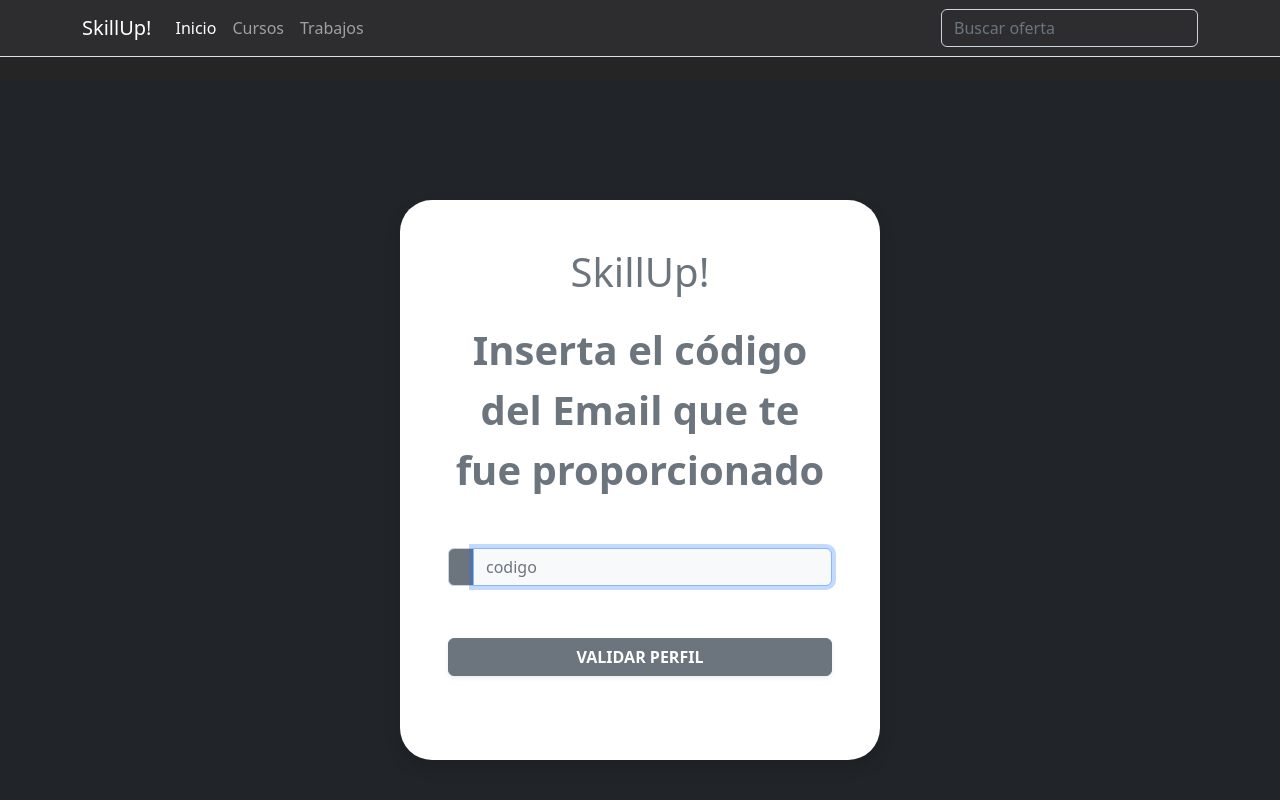
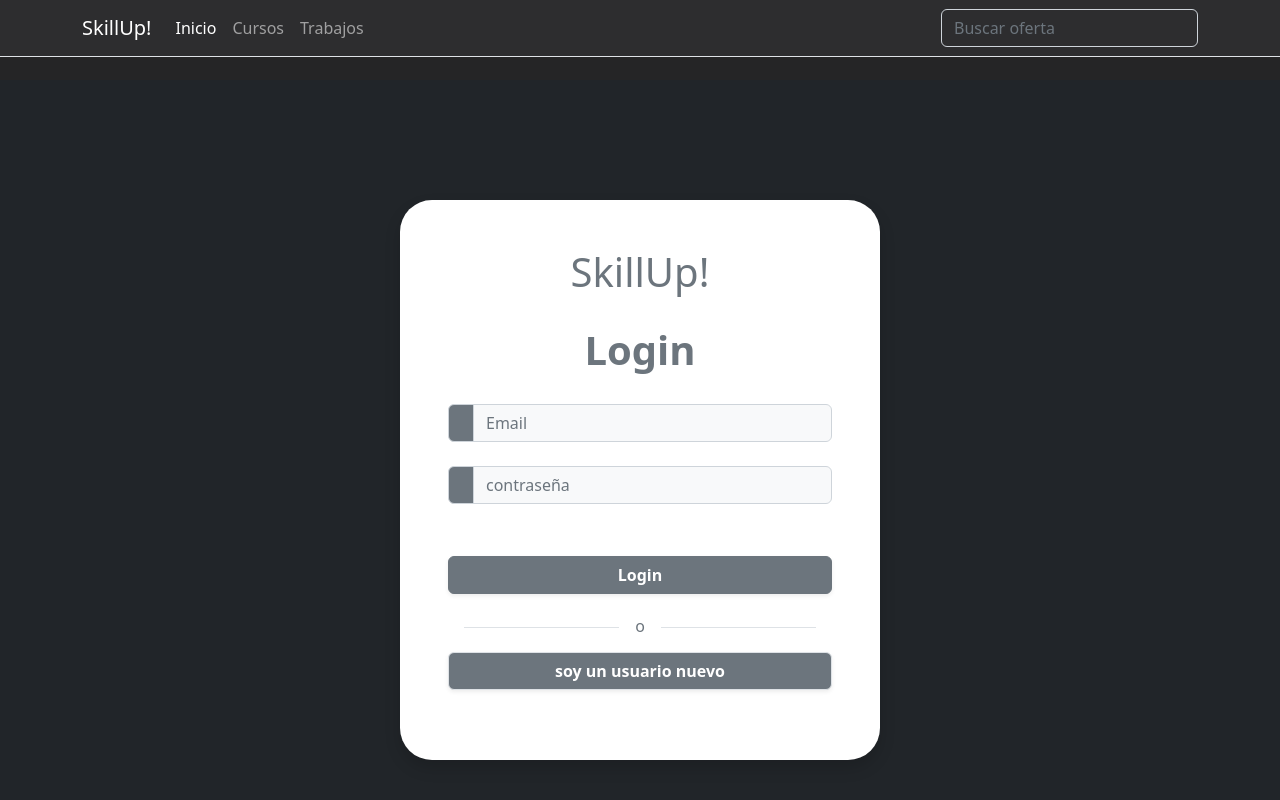
Before and after one commit to xFinom/SkillUp, a React (Create React App) app: page / in a window 1280 px wide. Shown: the top 800 px of the page. Built offline with nearby package versions, Linux system fonts and the light colour scheme.

Commit message:
insertar empresa corregido

```diff
--- a/src/App.js
+++ b/src/App.js
@@ -1,15 +1,29 @@
+import React, { useState } from "react";
 import Navbar from "./components/Navbar";
-import Codemail from "./components/Codemail";
+import LogIn from "./components/LogIn";
 import Footer from "./components/Footer";
 import './App.css'
-
+import Signin from "./components/Signin";
 
 
 function App() {
+  const [view, setView] = useState(0)
+
+  const getView = () => {
+    switch (view) {
+      case 0:
+        return <LogIn setView={setView}/>
+      case 1:
+        return <Signin/>
+      default:
+        break;
+    }
+  }
+
   return (
     <div className="App">
       <Navbar />
-      <Codemail/>
+        {getView()}
       <Footer />
     </div>
   );
```
Also changed, not shown: 1 other file (tests, documents, lock files or other folders).
